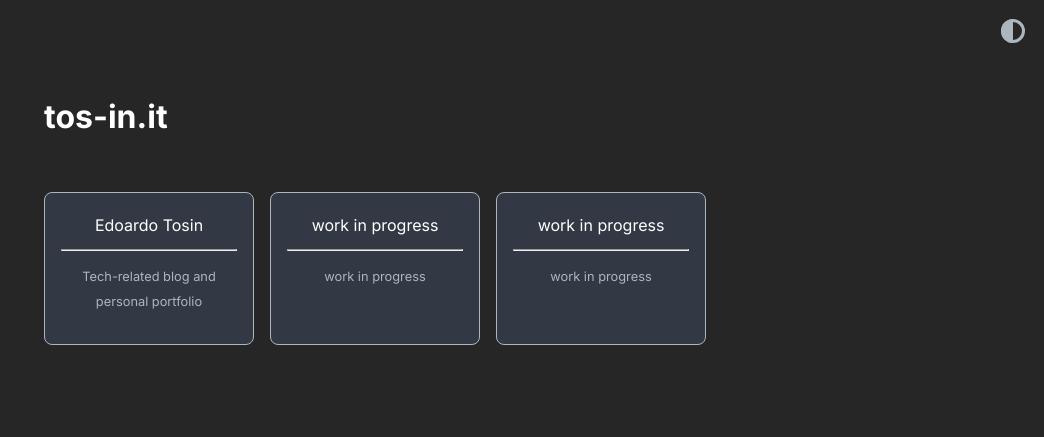
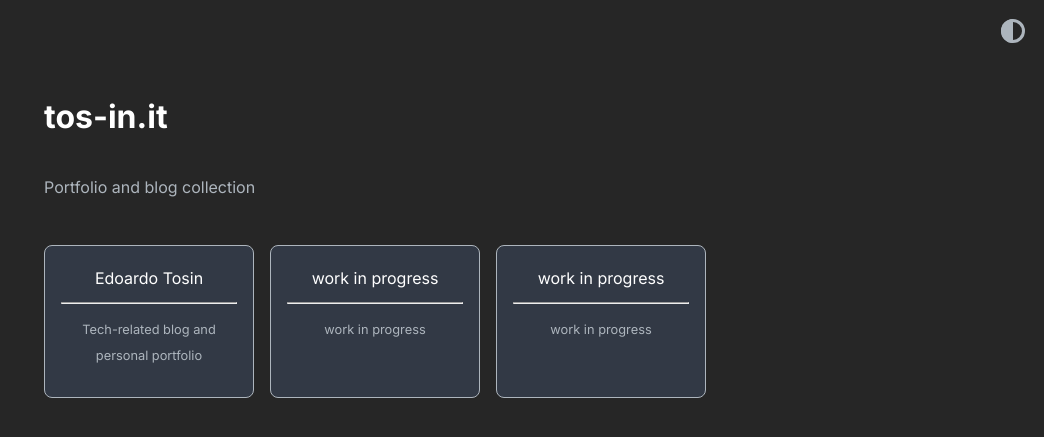
Before and after one commit to lorenzotosin/tos-in.it, a Jekyll site: the page built from index.md, in a window 1280 px wide. Shown: the top 437 px of the page, without its empty margins (236-1280 px from the left). Built offline with Jekyll 4.4.1, drawn with Linux system fonts in a browser that asks for light colours.

Commit message:
Update _config.yml

```diff
--- a/_config.yml
+++ b/_config.yml
@@ -1,7 +1,9 @@
 title: tos-in.it
 author: Edoardo Tosin
 url: https://tos-in.it # root address of the site
-description: > #
+description: > # description of the site (multiple lines allowed)
+  Portfolio and blog collection
+
 permalink: /:slug
 
 favicon: "./logo.png" # relative path to site's favicon
```
